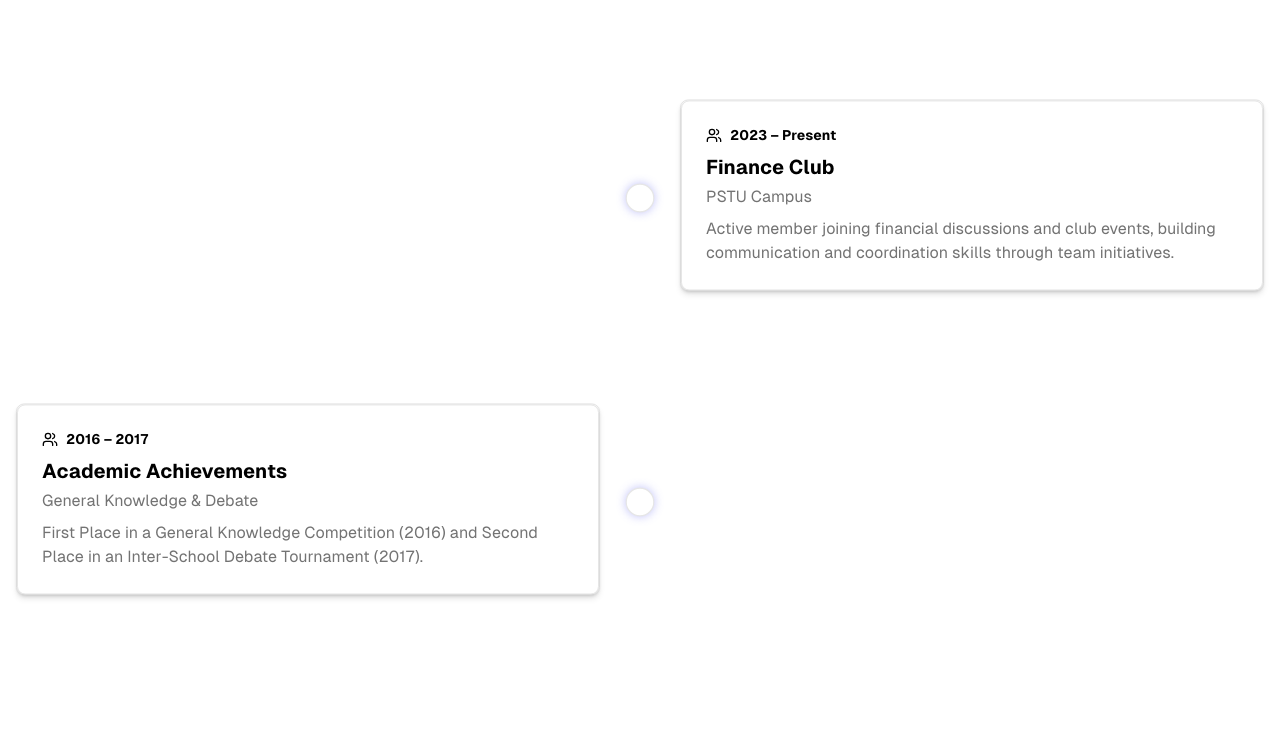
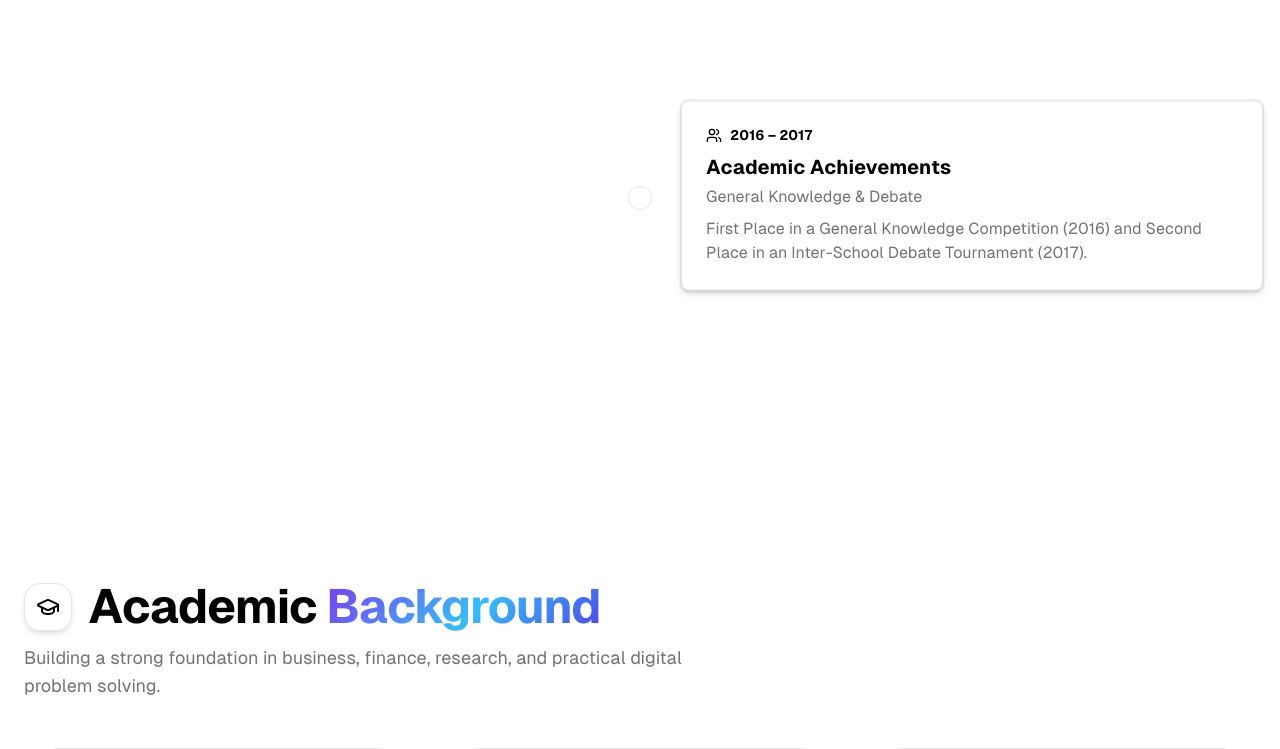
Before and after one commit to SudiptoKumar/Sudipto-Portfolio, a React (Vite) app: page / in a window 1280 px wide. Shown: the part 5960-6709 px from the top of the page. Built offline with nearby package versions, Linux system fonts and the light colour scheme; what lightswind would draw is missing.

Commit message:
Remove overlapping Finance Club member timeline entry (superseded by Co-Director role)

```diff
--- a/src/components/CareerSection/CareerTimeline.tsx
+++ b/src/components/CareerSection/CareerTimeline.tsx
@@ -8,7 +8,6 @@ export const CareerTimeline = () => {
     { year: "2025 – Present", title: "Newsroom Automation Platform", subtitle: "Python · Telegram Bot API · GitHub Actions", description: "Built an automated pipeline that collects and ranks news articles, removing duplicates before publishing to multiple topic-focused Telegram channels, with scheduled execution, API failover, event-based duplicate protection, and image fallback handling.", icon: <Bot className="h-4 w-4 mr-2 text-primary" /> },
     { year: "2025 – Present", title: "StudyMart Digital Product Platform", subtitle: "Next.js · TypeScript · PostgreSQL", description: "Designing a mobile-first digital product platform covering storefront, payment processing, and order workflows, with a PostgreSQL-backed production-oriented architecture.", icon: <Briefcase className="h-4 w-4 mr-2 text-primary" /> },
     { year: "2025 – Present", title: "Study Campus OS", subtitle: "AI-Assisted Study Workflow · Prompt Engineering", description: "Built a structured framework that converts raw academic material into exam-ready notes, revision sheets, and retrieval-focused practice content using prompt engineering.", icon: <BookOpen className="h-4 w-4 mr-2 text-primary" /> },
-    { year: "2023 – Present", title: "Finance Club", subtitle: "PSTU Campus", description: "Active member joining financial discussions and club events, building communication and coordination skills through team initiatives.", icon: <Users className="h-4 w-4 mr-2 text-primary" /> },
     { year: "2016 – 2017", title: "Academic Achievements", subtitle: "General Knowledge & Debate", description: "First Place in a General Knowledge Competition (2016) and Second Place in an Inter-School Debate Tournament (2017).", icon: <Users className="h-4 w-4 mr-2 text-primary" /> },
   ];
 
```
